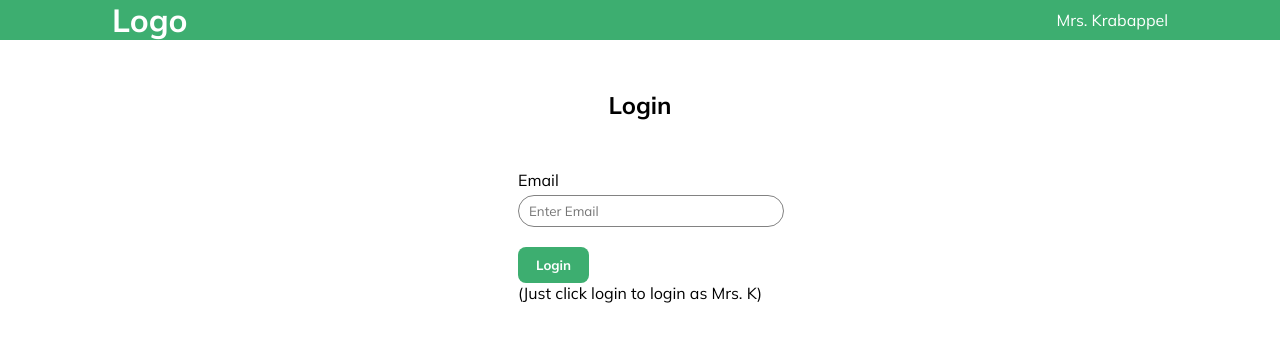
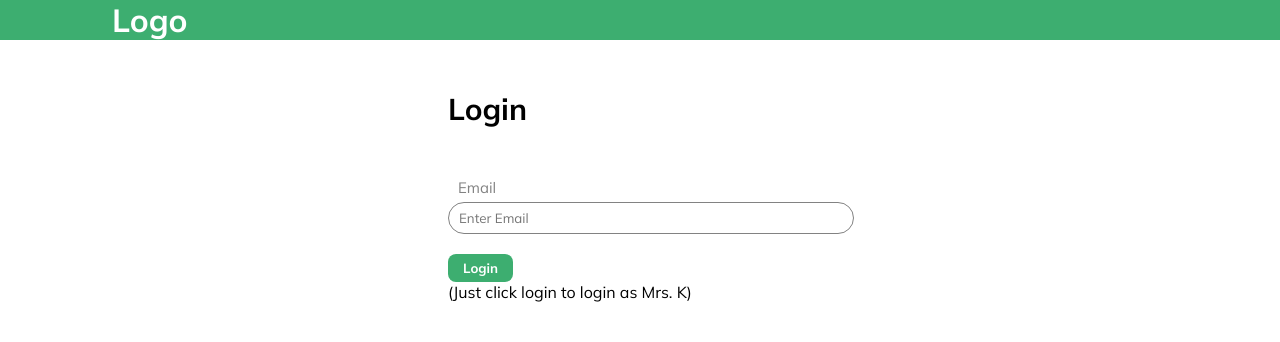
Before and after one commit to kurtisgrant/smart-money, a React (Create React App) app in the folder frontend-react/: page / in a window 1280 px wide. Shown: the top 342 px of the page. Built offline with nearby package versions, Linux system fonts and the light colour scheme.

Commit message:
Style login page

```diff
--- a/frontend-react/src/components/Button.scss
+++ b/frontend-react/src/components/Button.scss
@@ -12,7 +12,7 @@
 .button--green {
   color: #FFFFFF;
   background-color: #3DAE70;
-  padding: 10px 18px;
+  padding: 6px 15px;
 }
 
 .button--white {
@@ -20,5 +20,5 @@
   background-color: #FFFFFF;
   border-width: 3px;
   border-style: solid;
-  padding: 7px 15px;
+  padding: 3px 12px;
 }
--- a/frontend-react/src/components/Navbar.jsx
+++ b/frontend-react/src/components/Navbar.jsx
@@ -13,8 +13,7 @@ function Navbar({ appState }) {
 				<h1>Logo</h1>
 			</div>
 			<div className="user-name">
-				<div>Mrs. Krabappel</div>
-				{/* <div>{appState.user ? appState.user.name : null}</div> */}
+				<div>{appState.user ? appState.user.name : null}</div>
 			</div>
 		</div>
 	);
--- a/frontend-react/src/pages/Login.jsx
+++ b/frontend-react/src/pages/Login.jsx
@@ -1,16 +1,28 @@
-import React from 'react';
+import React, { useState }from 'react';
 import Button from '../components/Button';
-import './Login.scss'
+import './Login.scss';
 
 function Login({ setUser }) {
+  const [email, setEmail] = useState('');
+
+  const handleSubmit = (e) => {
+    e.preventDefault();
+  }
+
 	return (
 		<div className="container">
 			<header>
-				<h2>Login</h2>
+				Login
 			</header>
-			<form action="">
+			<form className="login-form" autoComplete="off" onSubmit={handleSubmit}>
 				<label htmlFor="email">Email</label>
-				<input id="email" type="text" placeholder="Enter Email" />
+				<input
+					id="email"
+					type="text"
+					placeholder="Enter Email"
+					value={email}
+					onChange={(e) => setEmail(e.target.value)}
+				/>
 				<Button
 					green
 					onClick={() =>
--- a/frontend-react/src/pages/Login.scss
+++ b/frontend-react/src/pages/Login.scss
@@ -3,17 +3,29 @@
 	flex-direction: column;
 	justify-content: center;
 	align-items: center;
-  width: 40%;
+	width: 30%;
 	margin-right: auto;
 	margin-left: auto;
 
 	header {
 		margin: 50px 0;
+		width: 100%;
+		font-size: 30px;
+    font-weight: bold;
+	}
+
+	.login-form {
+		display: flex;
+		flex-direction: column;
+		width: 100%;
 	}
 
 	label {
 		display: block;
+		padding-left: 10px;
 		padding-bottom: 5px;
+		font-size: 15px;
+		color: #828282;
 	}
 
 	input {
@@ -22,10 +34,11 @@
 		padding: 7px 10px;
 		margin-bottom: 20px;
 		border: 1px solid #828282;
+		color: #828282;
 	}
 
 	input:focus {
-    outline: none !important;
-    border:1px solid #3DAE70;
+		outline: none;
+		border: 1.5px solid #3dae70;
 	}
 }
```
Lines whose indentation alone changed are shown as unchanged.
